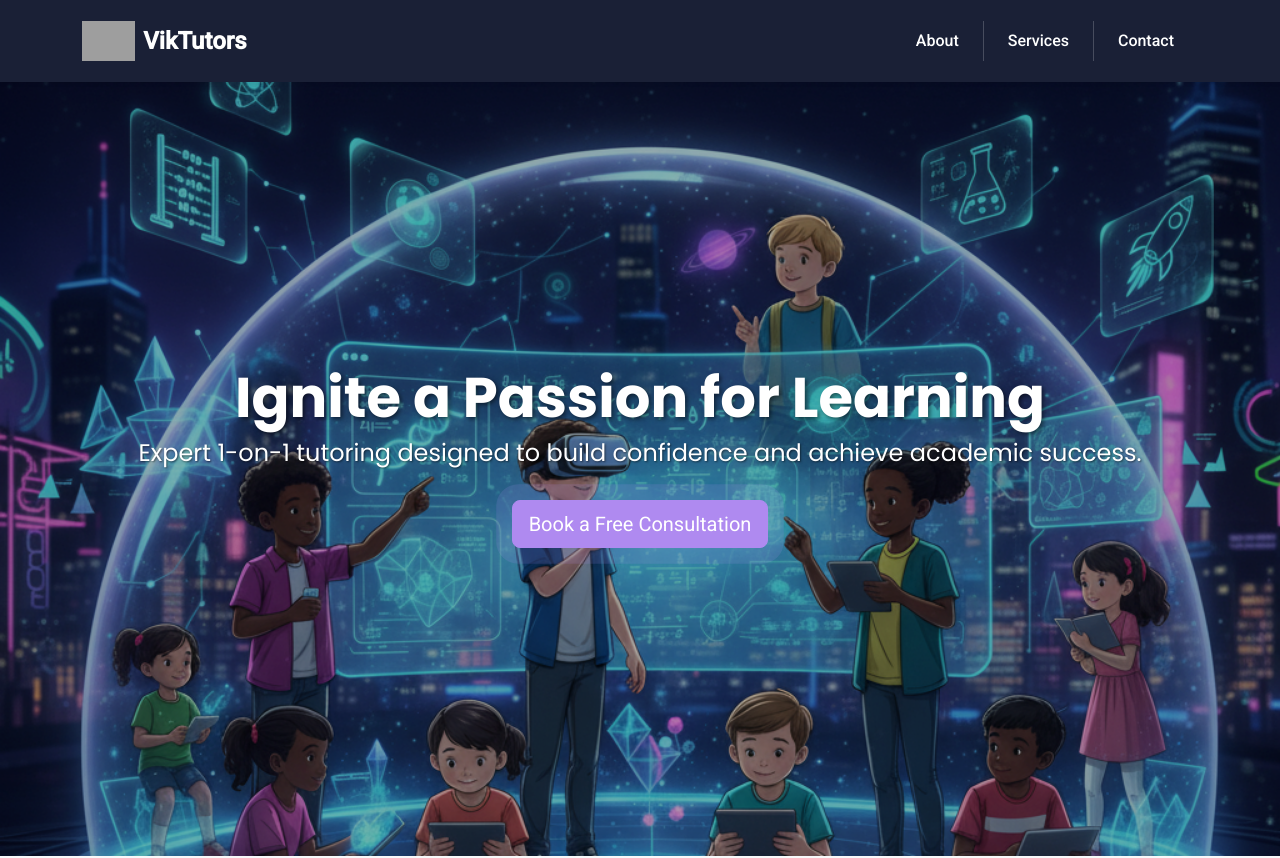
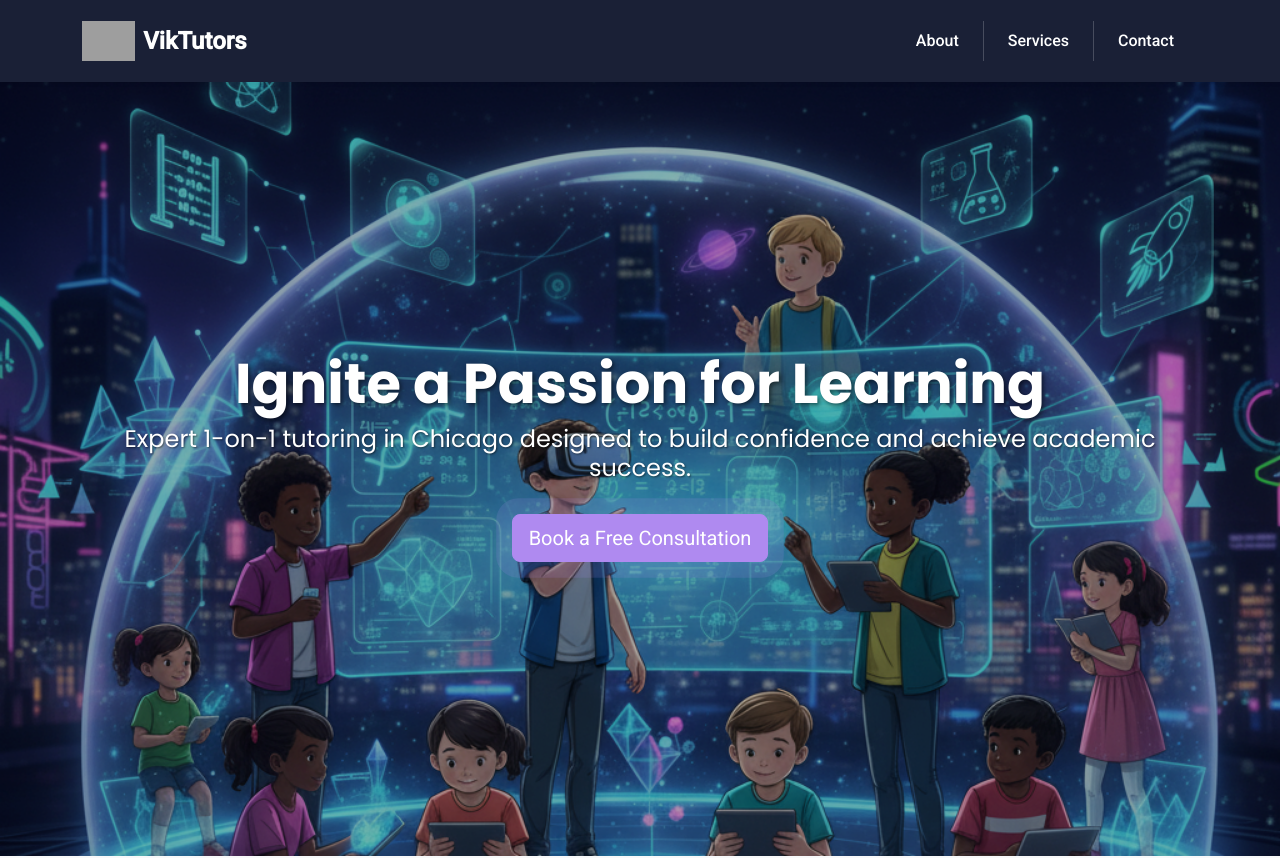
Before and after one commit to kaljo14/vtutoring, a Vue app: page / in a window 1280 px wide. Shown: the top 858 px of the page. Built offline with nearby package versions, Linux system fonts and the light colour scheme; grey boxes are pictures that could not be loaded.

Commit message:
SEO optimization

```diff
--- a/index.html
+++ b/index.html
@@ -5,8 +5,30 @@
   <meta charset="UTF-8" />
   <link rel="icon" type="image/jpeg" href="/src/assets/teacher.png" />
   <meta name="viewport" content="width=device-width, initial-scale=1.0" />
-  <title>VikTutors</title>
+  <title>VikTutors - Expert Tutoring in Chicago</title>
+  <meta name="description"
+    content="Expert 1-on-1 tutoring in Chicago designed to build confidence and achieve academic success. Math, Science, and Language tutoring services." />
+  <meta property="og:title" content="VikTutors - Expert Tutoring in Chicago" />
+  <meta property="og:description"
+    content="Expert 1-on-1 tutoring in Chicago designed to build confidence and achieve academic success." />
   <link rel="stylesheet" href="https://cdn.jsdelivr.net/npm/bootstrap-icons@1.11.1/font/bootstrap-icons.css">
+  <script type="application/ld+json">
+    {
+      "@context": "https://schema.org",
+      "@type": "LocalBusiness",
+      "name": "VikTutors",
+      "image": "https://viktutors.com/assets/teacher.png",
+      "description": "Expert 1-on-1 tutoring in Chicago designed to build confidence and achieve academic success.",
+      "address": {
+        "@type": "PostalAddress",
+        "addressLocality": "Chicago",
+        "addressRegion": "IL",
+        "addressCountry": "US"
+      },
+      "url": "https://viktutors.com",
+      "priceRange": "$$"
+    }
+  </script>
 </head>
 
 <body>
--- a/src/components/Footer.vue
+++ b/src/components/Footer.vue
@@ -2,7 +2,7 @@
   <footer class="footer py-4 text-white">
     <div class="container text-center">
 
-      <p>&copy; 2025 VikTutors. All Rights Reserved.</p>
+      <p>&copy; 2025 VikTutors. Chicago, IL. All Rights Reserved.</p>
     </div>
   </footer>
 </template>
--- a/src/components/Hero.vue
+++ b/src/components/Hero.vue
@@ -13,7 +13,7 @@
     </div>
     <div class="container hero-content">
       <h1 class="display-3" data-aos="fade-up">Ignite a Passion for Learning</h1>
-      <h2 class="lead" data-aos="fade-up" data-aos-delay="100">Expert 1-on-1 tutoring designed to build confidence and achieve academic success.</h2>
+      <h2 class="lead" data-aos="fade-up" data-aos-delay="100">Expert 1-on-1 tutoring in Chicago designed to build confidence and achieve academic success.</h2>
       <a href="#contact" class="btn btn-special btn-lg mt-4" data-aos="fade-up" data-aos-delay="200">Book a Free Consultation</a>
     </div>
   </section>
--- a/src/components/Tutors.vue
+++ b/src/components/Tutors.vue
@@ -62,7 +62,7 @@
           <div class="card h-100 text-center tutor-card">
             <div class="card-body p-4 d-flex flex-column">
               <div class="tutor-image-wrapper mx-auto mb-3">
-                <img :src="vikiImage" class="rounded-circle w-100 h-100 object-fit-cover" alt="Viki">
+                <img :src="vikiImage" class="rounded-circle w-100 h-100 object-fit-cover" alt="Viktoriya">
               </div>
               <h3 class="card-title fw-bold mb-2">Viktoriya</h3>
               <p class="text-muted mb-3"><small>Structural Engineer</small></p>
```
